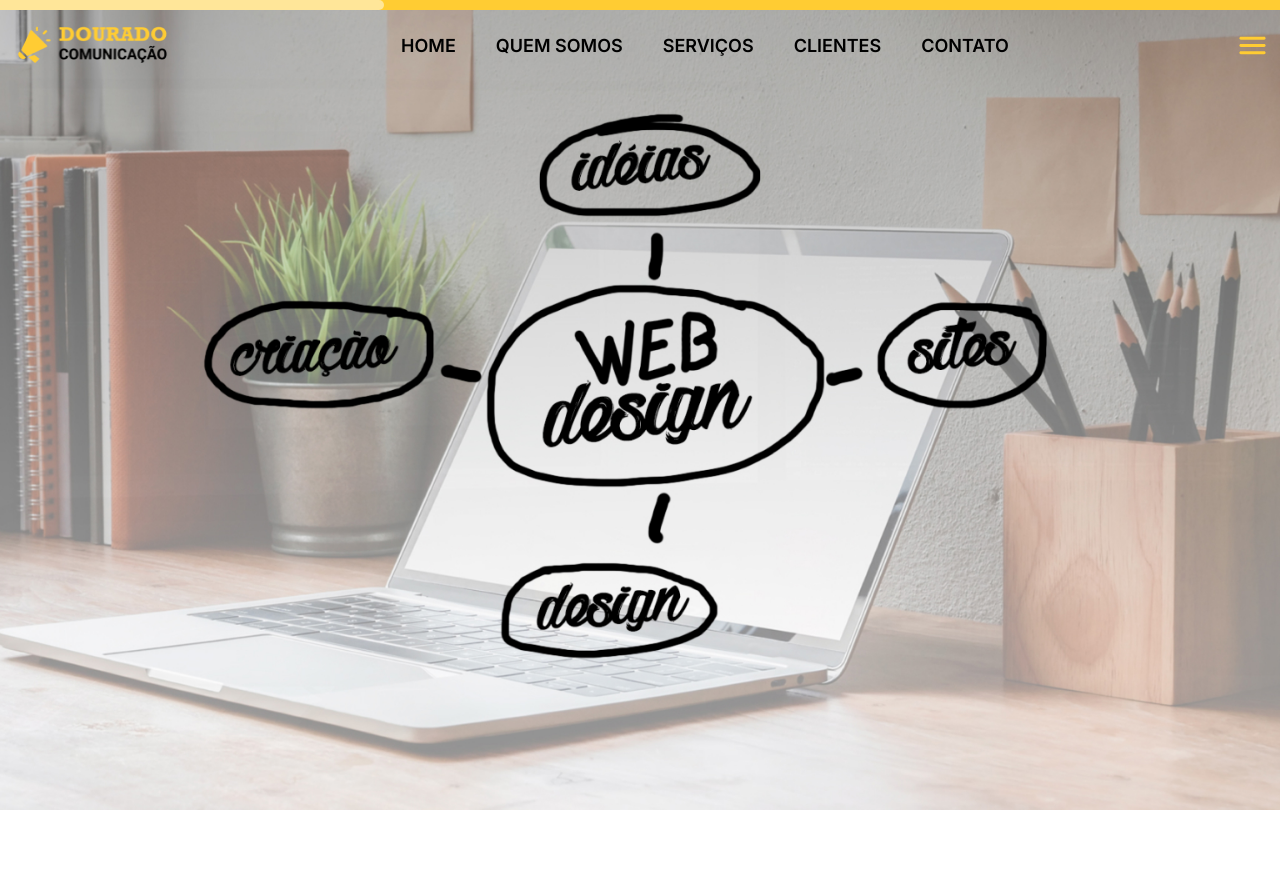
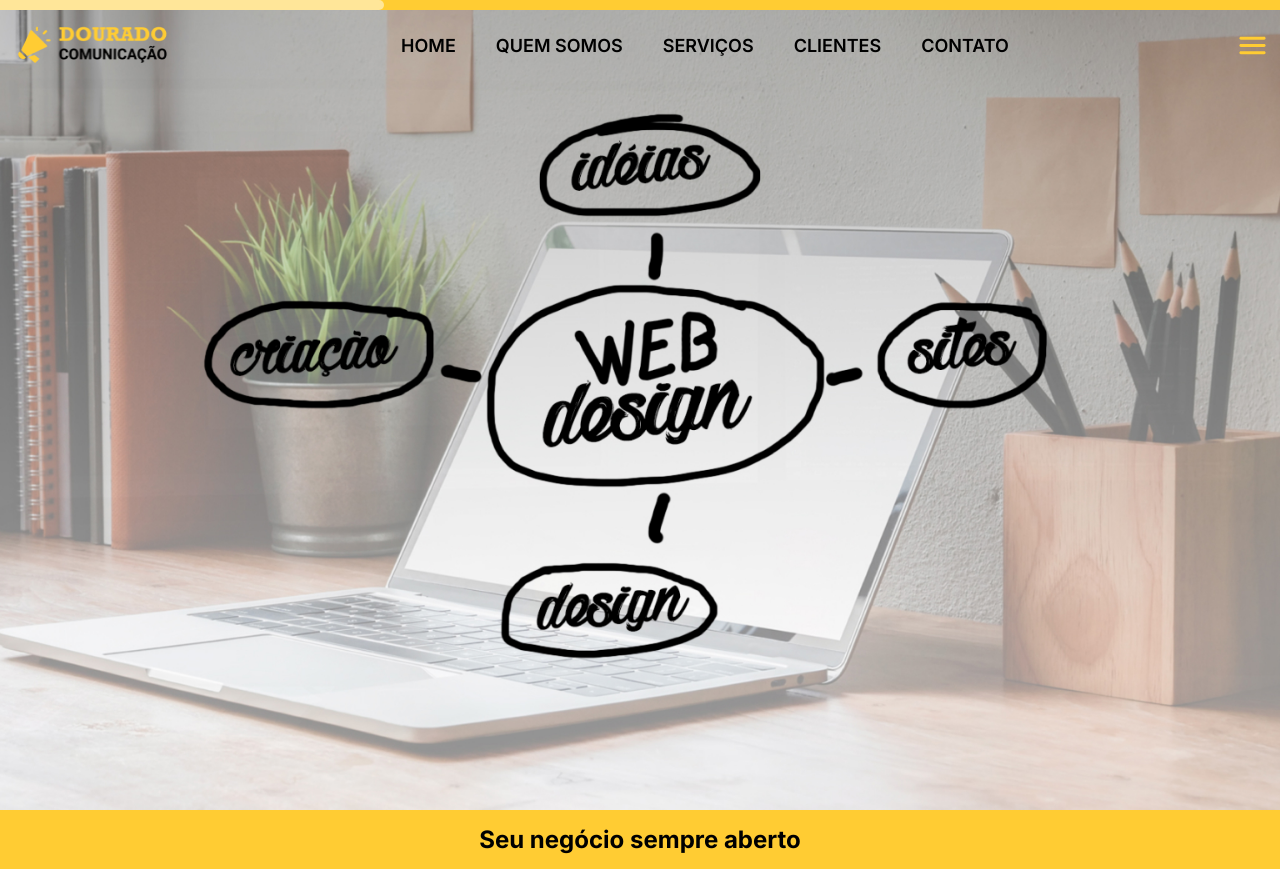
Before and after one commit to samirdourado/douradocomunicacao_react, a Next.js app: page / in a window 1280 px wide. Before the commit the page ends 810 px from the top, so only its background shows below. Built offline with nearby package versions, Linux system fonts and the light colour scheme.

Commit message:
Feat: Slogan

```diff
--- a/src/app/page.tsx
+++ b/src/app/page.tsx
@@ -4,6 +4,7 @@ import { useNavContext } from "@/contexts/navContext";
 import HamburguerMenu from "@/components/hamburguerMenu";
 import PageSize from "@/components/sizePage";
 import Hero from "@/components/hero";
+import Slogan from "@/components/slogan";
 
 export default function Home() {
 
@@ -14,6 +15,8 @@ export default function Home() {
       <PageSize/>
       <Hero/>
       <Header/>
+      <Slogan/>
+
       { activateMenu && <HamburguerMenu/>}
     </main>
   );
--- /dev/null
+++ b/src/components/slogan/index.tsx
@@ -0,0 +1,12 @@
+import styles from './styles.module.scss';
+
+const Slogan = () => {
+
+    return (
+        <h2 className={styles.slogan}>
+            Seu negócio sempre aberto
+        </h2>
+    )
+}
+
+export default Slogan;
--- /dev/null
+++ b/src/components/slogan/styles.module.scss
@@ -0,0 +1,8 @@
+@use 'abstracts' as *;
+
+.slogan {
+    background-color: $color-a ;
+    text-align: center;
+    font-size: 24px;
+    padding: 15px 25px;
+}
```
